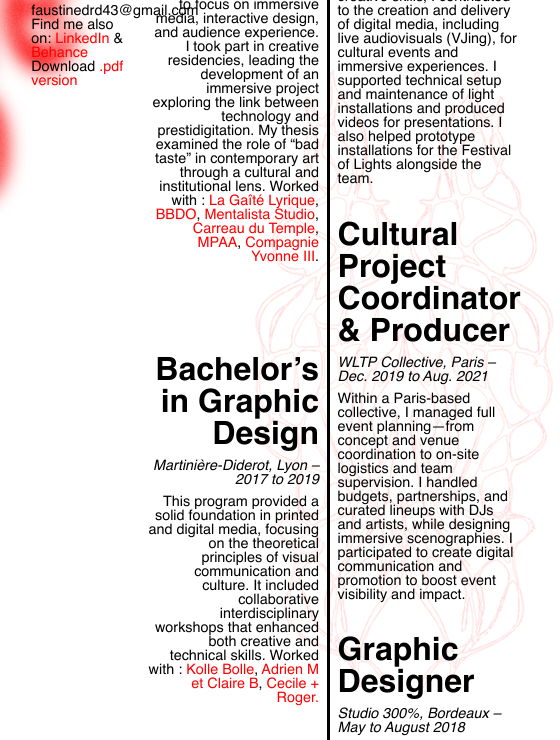
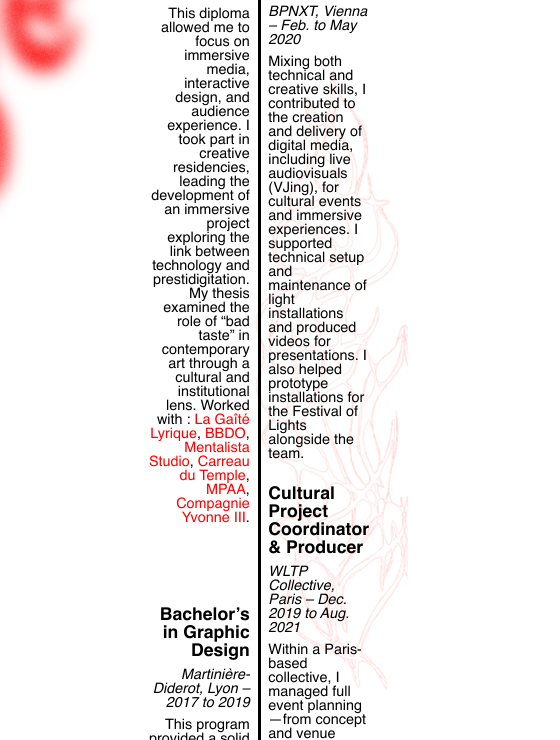
Before and after one commit to faustinedurandbuffe/faustinecv, a plain HTML site: page index.html in a window 390 px wide. Shown: the part 891-1631 px from the top of the page, 560 px wide, since content can reach past the window. Drawn offline with Linux system fonts and the light colour scheme.

Commit message:
Update index.html

```diff
--- a/index.html
+++ b/index.html
@@ -51,7 +51,7 @@
       font-family: 'HelveticaCustom', sans-serif;
       font-weight: bold;
       font-style: normal;
-      font-size: clamp(1.1rem, 1..55vw, 2rem);
+      font-size: clamp(1.1rem, 1vw, 2rem);
       font-weight: bold;
       width: 100%;
       margin-bottom: 0.4rem;
@@ -61,7 +61,7 @@
       font-family: 'HelveticaCustom', sans-serif;
       font-weight: normal;
       font-style: oblique;
-      font-size: clamp(0.9rem, 1.05vw, 1.25rem);
+      font-size: clamp(0.9rem, 0.55vw, 1.25rem);
       font-style: oblique;
       font-weight: normal;
       margin: 0.5rem 0;
@@ -72,7 +72,7 @@
       font-family: 'HelveticaCustom', sans-serif;
       font-weight: normal;
       font-style: normal;
-      font-size: clamp(0.9rem, 1.05vw, 1.25rem);
+      font-size: clamp(0.9rem, 0.55vw, 1.25rem);
       font-weight: normal;
       margin: 0.5rem 0;
       margin-bottom: 0.3rem;
```
